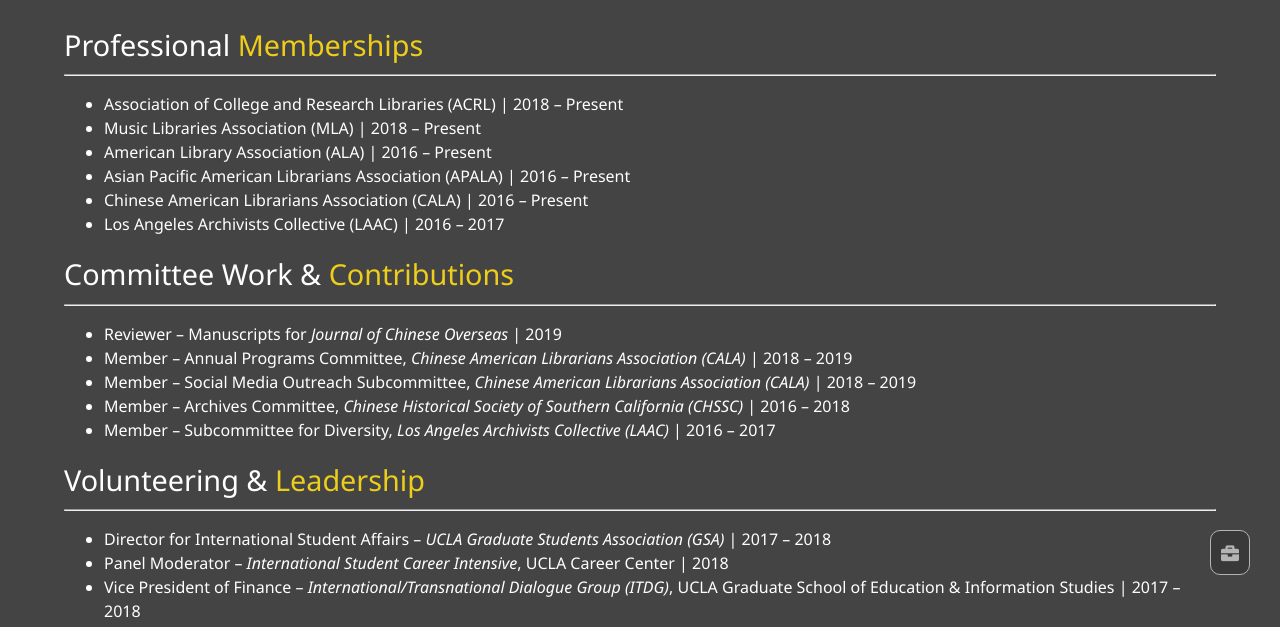
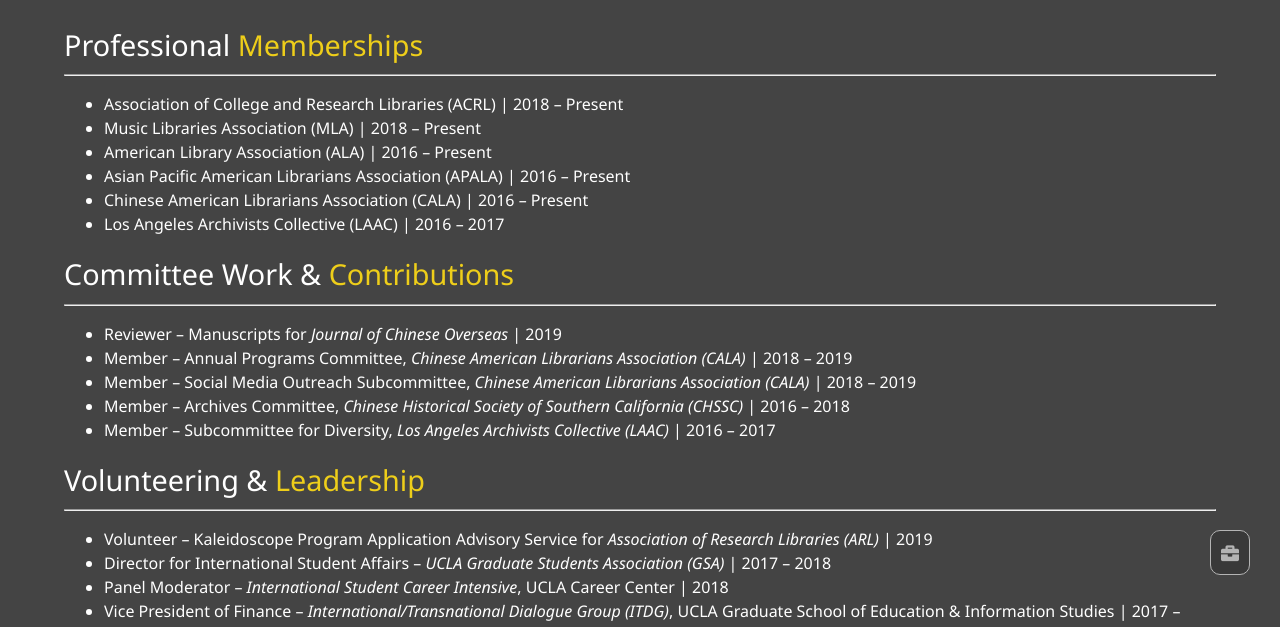
Before and after one commit to jingpiano/jeannieychen, a website: page dist/organizations-service.html in a window 1280 px wide. Shown: the part 150-777 px from the top of the page. Drawn offline with Linux system fonts and the light colour scheme.

Commit message:
added Kaleidoscope Program Application Advisory Service to Orgs and Services

```diff
--- a/dist/organizations-service.html
+++ b/dist/organizations-service.html
@@ -133,6 +133,11 @@
         <hr />
         <ul>
           <li>
+            Volunteer &#8211; Kaleidoscope Program Application Advisory Service
+            for
+            <em>Association of Research Libraries (ARL)</em> &#124; 2019
+          </li>
+          <li>
             Director for International Student Affairs &#8211;
             <em>UCLA Graduate Students Association (GSA)</em> &#124; 2017
             &#8211; 2018
```
